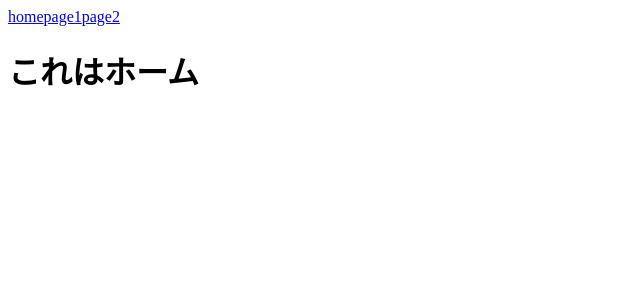
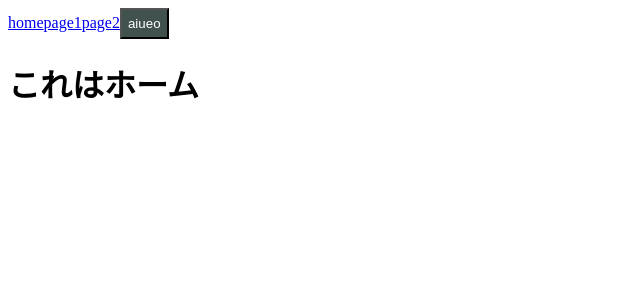
Before and after one commit to PoPodada/ReactRouter, a React (Create React App) app: page / in a window 1280 px wide. Shown: the top 300 px of the page, without its empty margins (0-640 px from the left). Built offline with nearby package versions, Linux system fonts and the light colour scheme.

Commit message:
add primarybutton.jsx

```diff
--- a/package.json
+++ b/package.json
@@ -10,6 +10,7 @@
     "react-dom": "^18.2.0",
     "react-router-dom": "^6.22.0",
     "react-scripts": "5.0.1",
+    "styled-components": "^6.1.8",
     "web-vitals": "^2.1.4"
   },
   "scripts": {
--- a/src/App.jsx
+++ b/src/App.jsx
@@ -1,5 +1,6 @@
 import {Link} from "react-router-dom";
 import {Router} from "./router/router";
+import { PrimaryButton } from "./atoms/button/PrimaryButton";
 function App() {
   // const [count,Setcount] = useState(0);
 
@@ -11,7 +12,7 @@ function App() {
     <Link to="/">home</Link>
     <Link to="/page1">page1</Link>
     <Link to="/page2">page2</Link>
-
+    <PrimaryButton>aiueo</PrimaryButton>
     <Router/>
     </>
   );
--- /dev/null
+++ b/src/atoms/button/PrimaryButton.jsx
@@ -0,0 +1,16 @@
+import styled from "styled-components";
+export const PrimaryButton = (props) => {
+    const {children} = props;
+    return(
+        <SButton>{children}</SButton>
+
+    )
+
+}
+const SButton = styled.button`
+background-color:#40514e;
+color:#fff;
+padding:6px;
+&:hover{
+    cursor:pointer;
+}`;
```
Also changed, not shown: 1 other file (tests, documents, lock files or other folders).
